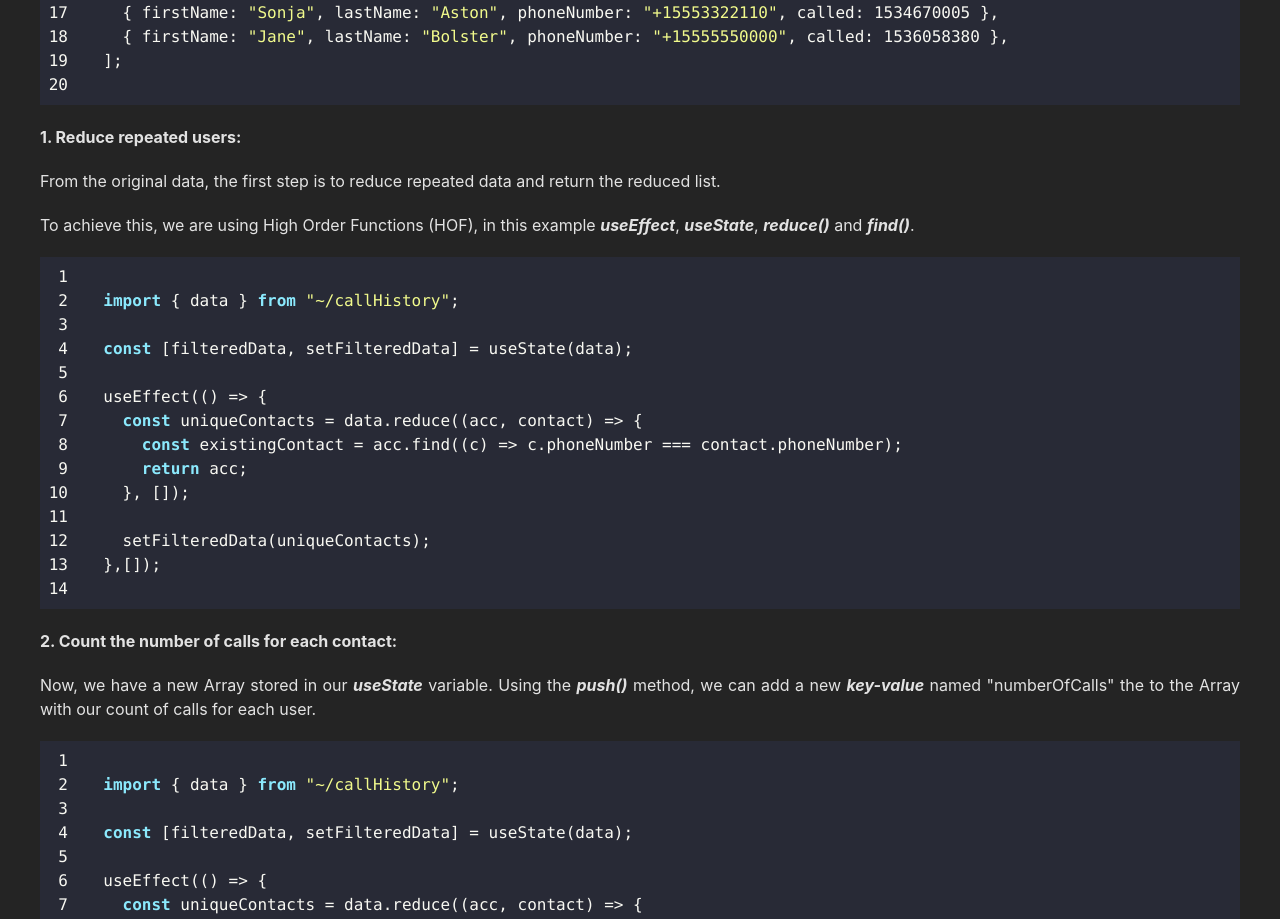
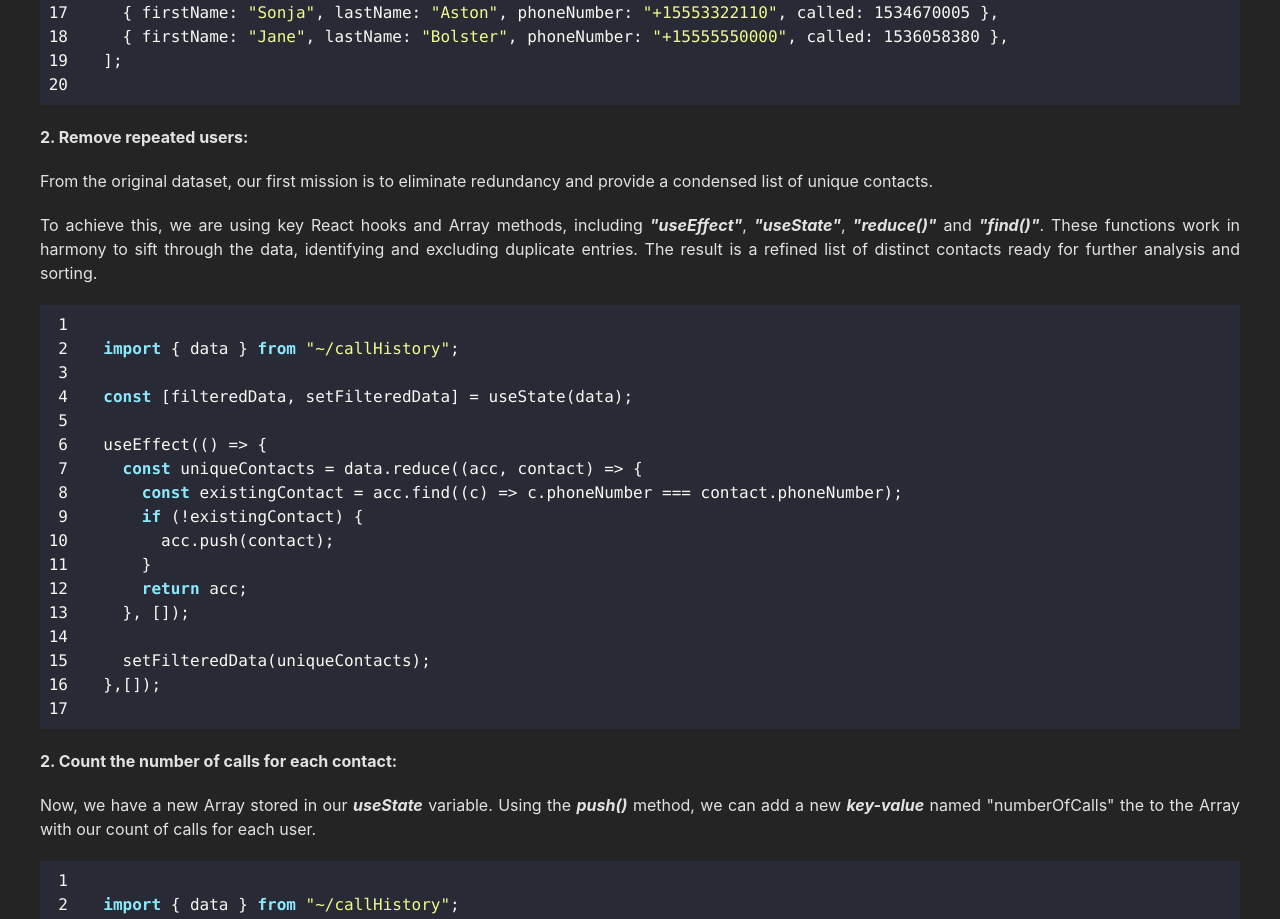
Before and after one commit to kinxori/technical-test-2, a React (Vite) app: page / in a window 1280 px wide. Shown: the part 1484-2403 px from the top of the page. Built offline with nearby package versions, Linux system fonts and the light colour scheme.

Commit message:
updating point 2 <remove repeated users> with corrected copy and code

```diff
--- a/src/App.jsx
+++ b/src/App.jsx
@@ -33,6 +33,9 @@ export default function App() {
   useEffect(() => {
     const uniqueContacts = data.reduce((acc, contact) => {
       const existingContact = acc.find((c) => c.phoneNumber === contact.phoneNumber);
+      if (!existingContact) {
+        acc.push(contact);
+      }
       return acc;
     }, []);
 
@@ -166,15 +169,18 @@ export default function App() {
         <SyntaxHighlighter showLineNumbers style={dracula} language="javascript">
           {dataCode}
         </SyntaxHighlighter>
-        <h4 className="font-bold text-[16px]">1. Reduce repeated users:</h4>
+        <h4 className="font-bold text-[16px]">2. Remove repeated users:</h4>
         <p>
-          From the original data, the first step is to reduce repeated data and return the reduced
-          list.
+          From the original dataset, our first mission is to eliminate redundancy and provide a
+          condensed list of unique contacts.
         </p>
         <p>
-          To achieve this, we are using High Order Functions (HOF), in this example{" "}
-          <b className="italic">useEffect</b>, <b className="italic">useState</b>,{" "}
-          <b className="italic">reduce()</b> and <b className="italic">find()</b>.
+          To achieve this, we are using key React hooks and Array methods, including{" "}
+          <b className="italic">"useEffect"</b>, <b className="italic">"useState"</b>,{" "}
+          <b className="italic">"reduce()"</b> and <b className="italic">"find()"</b>. These
+          functions work in harmony to sift through the data, identifying and excluding duplicate
+          entries. The result is a refined list of distinct contacts ready for further analysis and
+          sorting.
         </p>
         <SyntaxHighlighter showLineNumbers style={dracula} language="javascript">
           {reduceCode}
```
